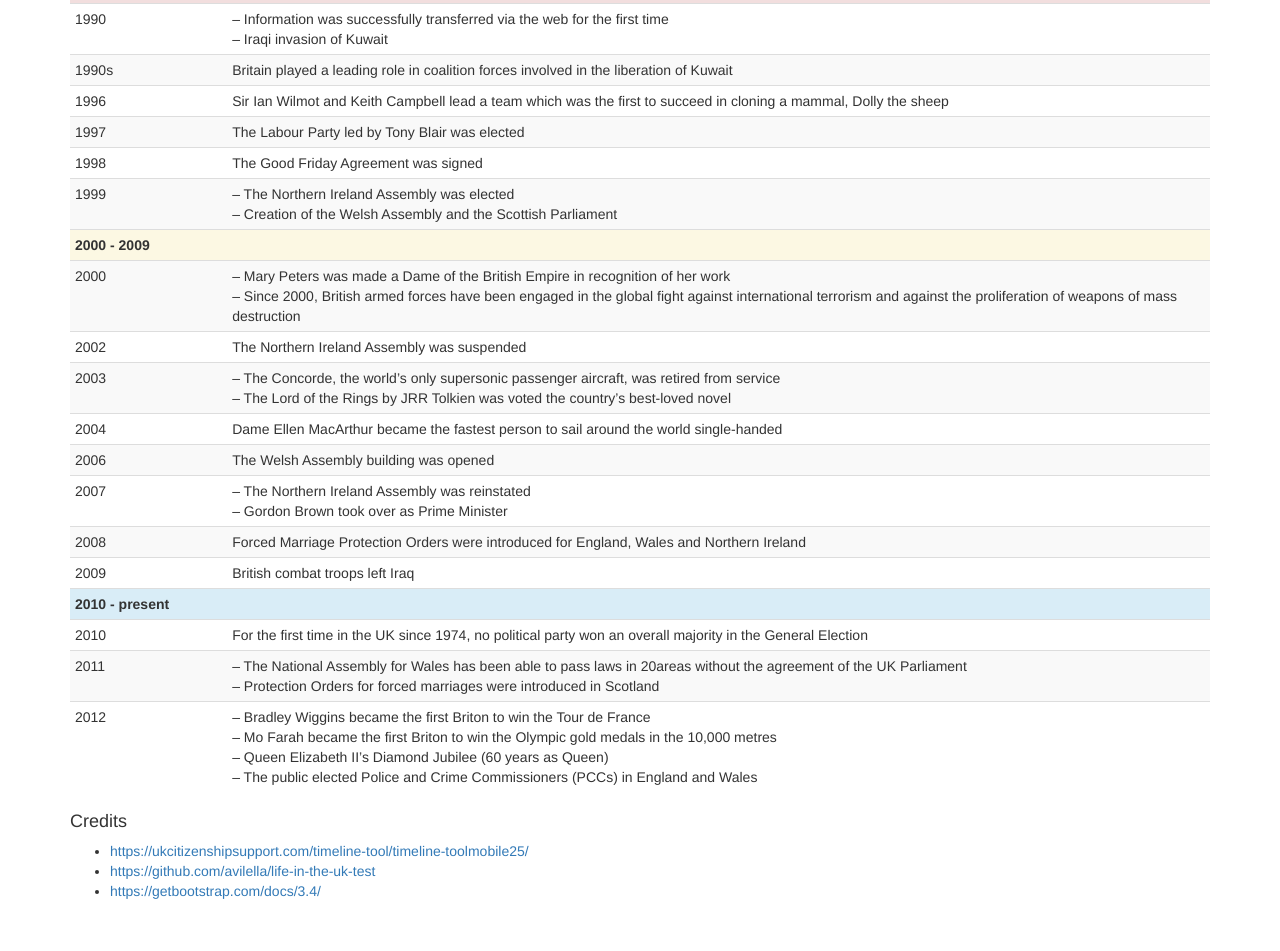
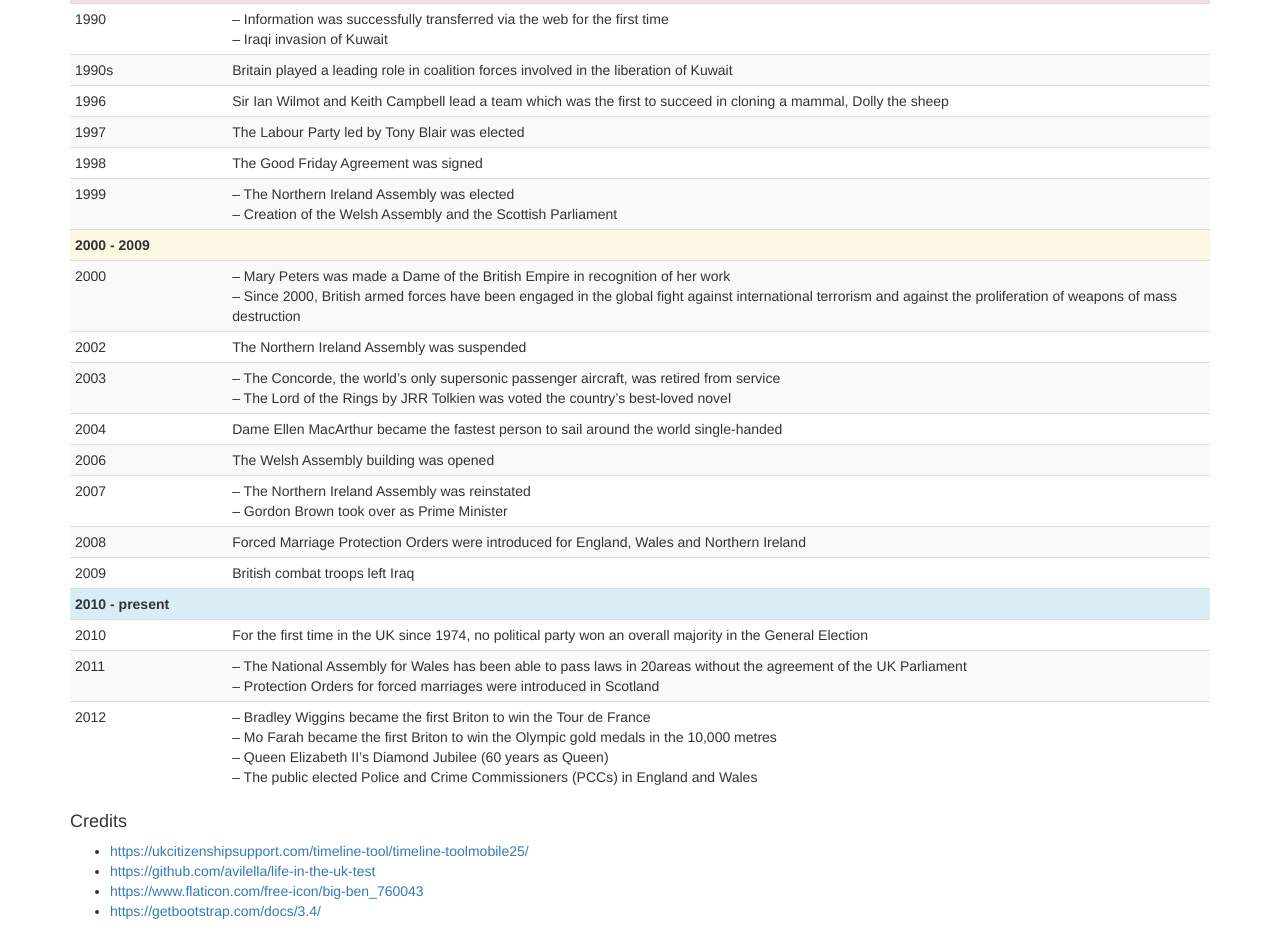
Before and after one commit to bashuk/LifeInTheUK, a plain HTML site: page index.html in a window 1280 px wide. Shown: the part 6268-7219 px from the top of the page. Drawn offline with nearby package versions, Linux system fonts and the light colour scheme.

Commit message:
Update index.html

```diff
--- a/index.html
+++ b/index.html
@@ -3,6 +3,7 @@
   <head>
     <title>Life In The UK: Timeline</title>
     <meta name="viewport" content="width=device-width, initial-scale=1">
+    <link rel="icon" type="image/svg+xml" href="https://image.flaticon.com/icons/svg/760/760043.svg">
     <link rel="stylesheet" href="https://stackpath.bootstrapcdn.com/bootstrap/3.4.1/css/bootstrap.min.css" integrity="sha384-HSMxcRTRxnN+Bdg0JdbxYKrThecOKuH5zCYotlSAcp1+c8xmyTe9GYg1l9a69psu" crossorigin="anonymous">
   </head>
   <body>
@@ -229,6 +230,7 @@
       <ul>
         <li><a href="https://ukcitizenshipsupport.com/timeline-tool/timeline-toolmobile25/">https://ukcitizenshipsupport.com/timeline-tool/timeline-toolmobile25/</a></li>
         <li><a href="https://github.com/avilella/life-in-the-uk-test">https://github.com/avilella/life-in-the-uk-test</a></li>
+        <li><a href="https://www.flaticon.com/free-icon/big-ben_760043">https://www.flaticon.com/free-icon/big-ben_760043</a></li>
         <li><a href="https://getbootstrap.com/docs/3.4/">https://getbootstrap.com/docs/3.4/</a></li>
       </ul>
       <br>
```
